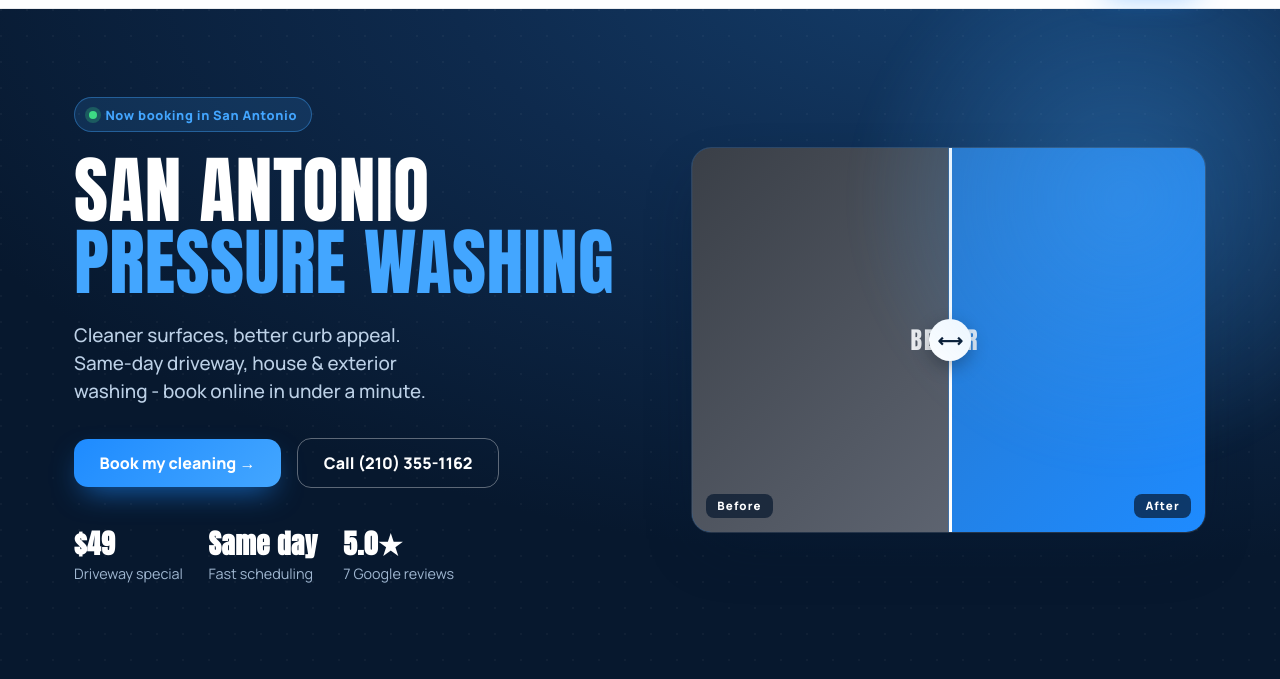
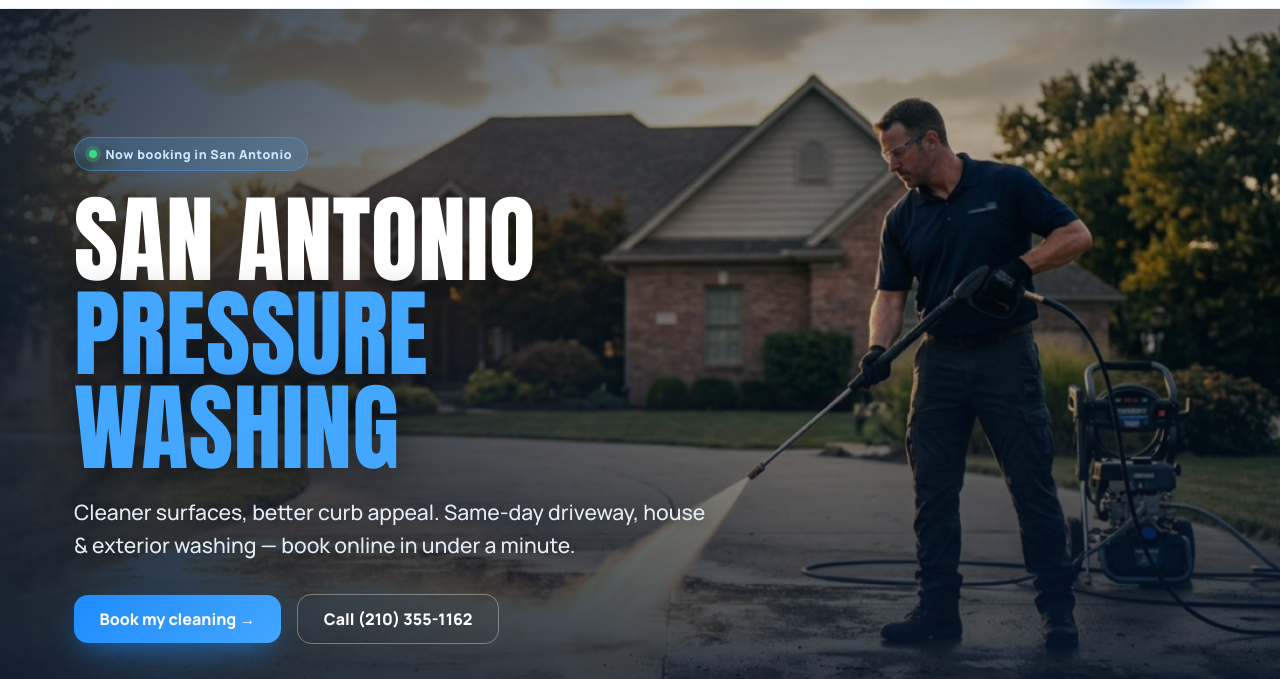
Before and after one commit to VarscoPressureWashing/varsco-site, a plain HTML site: page index.html in a window 1280 px wide. Shown: the part 66-745 px from the top of the page. Drawn offline with Linux system fonts and the light colour scheme.

Commit message:
Phase 1 cinematic hero: full-bleed AI hero visual, layered entrance animations, scroll parallax, scroll cue (replaces fake gradient slider)

```diff
--- a/index.html
+++ b/index.html
@@ -262,21 +262,24 @@ nav .logo img{height:52px;display:block}
 .burger{display:none;flex-direction:column;gap:5px;background:none;border:none;cursor:pointer;padding:8px}
 .burger span{width:24px;height:2.5px;background:var(--navy);border-radius:2px;transition:.25s}
 
-/* ---- hero ---- */
-.hero{position:relative;background:radial-gradient(120% 120% at 80% -10%,#15406f 0%,var(--navy-2) 38%,var(--navy) 78%);color:#fff;overflow:hidden;padding:5.5rem 0 6rem}
-.hero::before{content:"";position:absolute;inset:0;background-image:radial-gradient(circle at 1px 1px,rgba(255,255,255,.06) 1px,transparent 0);background-size:26px 26px;opacity:.6}
-.hero::after{content:"";position:absolute;right:-12%;top:-18%;width:620px;height:620px;background:radial-gradient(circle,rgba(67,166,255,.35),transparent 62%);filter:blur(10px);pointer-events:none}
-.hero .wrap{position:relative;display:grid;grid-template-columns:1.05fr .95fr;gap:3rem;align-items:center}
-.hero-copy{animation:rise .8s cubic-bezier(.16,1,.3,1) both}
-.tag{display:inline-flex;align-items:center;gap:.5rem;background:rgba(67,166,255,.14);border:1px solid rgba(67,166,255,.4);color:var(--blue-bright);padding:.45rem .9rem;border-radius:999px;font-weight:800;font-size:.8rem;letter-spacing:.05em;margin-bottom:1.4rem}
+/* ---- hero (cinematic) ---- */
+.hero{position:relative;min-height:94vh;min-height:94dvh;display:flex;align-items:flex-end;color:#fff;overflow:hidden;background:var(--navy)}
+.hero-bg{position:absolute;inset:0;z-index:0;background:url('media/hero.jpg') center 40%/cover no-repeat;transform:scale(1.08);will-change:transform}
+.hero-bg::after{content:"";position:absolute;inset:0;background:linear-gradient(180deg,rgba(7,24,46,.5) 0%,rgba(7,24,46,.2) 32%,rgba(7,24,46,.72) 78%,rgba(7,24,46,.97) 100%),linear-gradient(90deg,rgba(7,24,46,.8),transparent 62%)}
+.hero .wrap{position:relative;z-index:2;width:100%;padding-top:8rem;padding-bottom:4.5rem}
+.hero-copy{max-width:700px}
+.tag{display:inline-flex;align-items:center;gap:.5rem;background:rgba(67,166,255,.16);border:1px solid rgba(67,166,255,.45);color:#cfe6ff;padding:.45rem .9rem;border-radius:999px;font-weight:800;font-size:.78rem;letter-spacing:.05em;margin-bottom:1.4rem;backdrop-filter:blur(6px);animation:rise .9s cubic-bezier(.16,1,.3,1) both}
 .tag .dot{width:8px;height:8px;border-radius:50%;background:#3ddc84;box-shadow:0 0 0 4px rgba(61,220,132,.25)}
-.hero h1{font-size:clamp(2.7rem,6vw,4.6rem);color:#fff}
+.hero h1{font-size:clamp(3rem,8vw,6rem);color:#fff;text-shadow:0 6px 34px rgba(0,0,0,.45);animation:rise .9s .08s cubic-bezier(.16,1,.3,1) both}
 .hero h1 .hl{color:var(--blue-bright)}
-.hero p.sub{font-size:1.18rem;color:#bcd0e6;margin:1.4rem 0 2rem;max-width:30ch;line-height:1.5;font-weight:500}
-.hero-actions{display:flex;gap:1rem;flex-wrap:wrap;align-items:center}
-.hero-meta{display:flex;gap:1.6rem;margin-top:2.2rem;flex-wrap:wrap}
-.hero-meta div{font-size:.9rem;color:#9fb6d0}
-.hero-meta b{display:block;font-family:'Anton';font-size:1.7rem;color:#fff;letter-spacing:.5px}
+.hero p.sub{font-size:clamp(1.05rem,2vw,1.32rem);color:#e2ecf7;margin:1.3rem 0 2rem;max-width:48ch;line-height:1.55;font-weight:500;text-shadow:0 2px 16px rgba(0,0,0,.45);animation:rise .9s .16s cubic-bezier(.16,1,.3,1) both}
+.hero-actions{display:flex;gap:1rem;flex-wrap:wrap;align-items:center;animation:rise .9s .24s cubic-bezier(.16,1,.3,1) both}
+.hero-meta{display:flex;gap:2.2rem;margin-top:2.4rem;flex-wrap:wrap;animation:rise .9s .32s cubic-bezier(.16,1,.3,1) both}
+.hero-meta div{font-size:.85rem;color:#c4d6ea}
+.hero-meta b{display:block;font-family:'Anton';font-size:1.85rem;color:#fff;letter-spacing:.5px;text-shadow:0 2px 12px rgba(0,0,0,.4)}
+.scrollcue{position:absolute;left:50%;bottom:1.4rem;transform:translateX(-50%);z-index:2;width:26px;height:42px;border:2px solid rgba(255,255,255,.45);border-radius:14px;display:flex;justify-content:center;padding-top:7px}
+.scrollcue::after{content:"";width:4px;height:8px;border-radius:2px;background:#fff;animation:scrolldot 1.6s ease-in-out infinite}
+@keyframes scrolldot{0%,100%{transform:translateY(0);opacity:.3}50%{transform:translateY(11px);opacity:1}}
 
 /* before/after slider */
 .ba{position:relative;border-radius:20px;overflow:hidden;box-shadow:var(--shadow);aspect-ratio:4/3;user-select:none;border:1px solid rgba(255,255,255,.12);animation:rise .9s .15s cubic-bezier(.16,1,.3,1) both}
@@ -445,11 +448,12 @@ a:focus-visible,button:focus-visible,input:focus-visible{outline:3px solid var(-
 
 <!-- HERO -->
 <section class="hero" id="top">
+  <div class="hero-bg" id="heroBg"></div>
   <div class="wrap">
     <div class="hero-copy">
       <span class="tag"><span class="dot"></span>Now booking in San Antonio</span>
       <h1>San Antonio<br><span class="hl">Pressure Washing</span></h1>
-      <p class="sub">Cleaner surfaces, better curb appeal. Same-day driveway, house &amp; exterior washing - book online in under a minute.</p>
+      <p class="sub">Cleaner surfaces, better curb appeal. Same-day driveway, house &amp; exterior washing — book online in under a minute.</p>
       <div class="hero-actions">
         <a class="btn btn-primary" href="https://clienthub.getjobber.com/hubs/aa3d7c67-7e11-4541-9394-1f22f15141d6/public/requests/4811540/new?utm_source=website&utm_medium=hero&utm_campaign=launch">Book my cleaning →</a>
         <a class="btn btn-ghost" href="tel:+12103551162">Call (210) 355-1162</a>
@@ -460,15 +464,8 @@ a:focus-visible,button:focus-visible,input:focus-visible{outline:3px solid var(-
         <div><b>5.0★</b>7 Google reviews</div>
       </div>
     </div>
-    <div class="ba" id="ba">
-      <div class="ba-img ba-after">AFTER</div>
-      <div class="ba-img ba-before" id="baBefore">BEFORE</div>
-      <span class="ba-label l">Before</span>
-      <span class="ba-label r">After</span>
-      <div class="ba-handle" id="baHandle"></div>
-      <input type="range" min="0" max="100" value="50" class="ba-range" id="baRange" aria-label="Compare before and after">
-    </div>
   </div>
+  <div class="scrollcue" aria-hidden="true"></div>
 </section>
 
 <!-- TRUST STRIP -->
@@ -660,6 +657,21 @@ document.getElementById('burger').addEventListener('click',function(){
 var obs=new IntersectionObserver(function(es){es.forEach(function(e){if(e.isIntersecting){e.target.classList.add('in');obs.unobserve(e.target);}})},{threshold:.12});
 document.querySelectorAll('.reveal').forEach(function(el){obs.observe(el)});
 
+// hero parallax (transform-only, reduced-motion aware)
+(function(){
+  var bg=document.getElementById('heroBg');
+  if(!bg||(window.matchMedia&&matchMedia('(prefers-reduced-motion: reduce)').matches))return;
+  var ticking=false;
+  window.addEventListener('scroll',function(){
+    if(ticking)return;ticking=true;
+    requestAnimationFrame(function(){
+      var y=window.pageYOffset||0;
+      if(y<window.innerHeight) bg.style.transform='scale(1.08) translateY('+(y*0.18)+'px)';
+      ticking=false;
+    });
+  },{passive:true});
+})();
+
 // ---- analytics: booking + contact click events ----
 (function(){
   function on(sel, fn){ document.querySelectorAll(sel).forEach(function(el){ el.addEventListener('click', fn); }); }
```
Also changed, not shown: media/hero.jpg (added).
